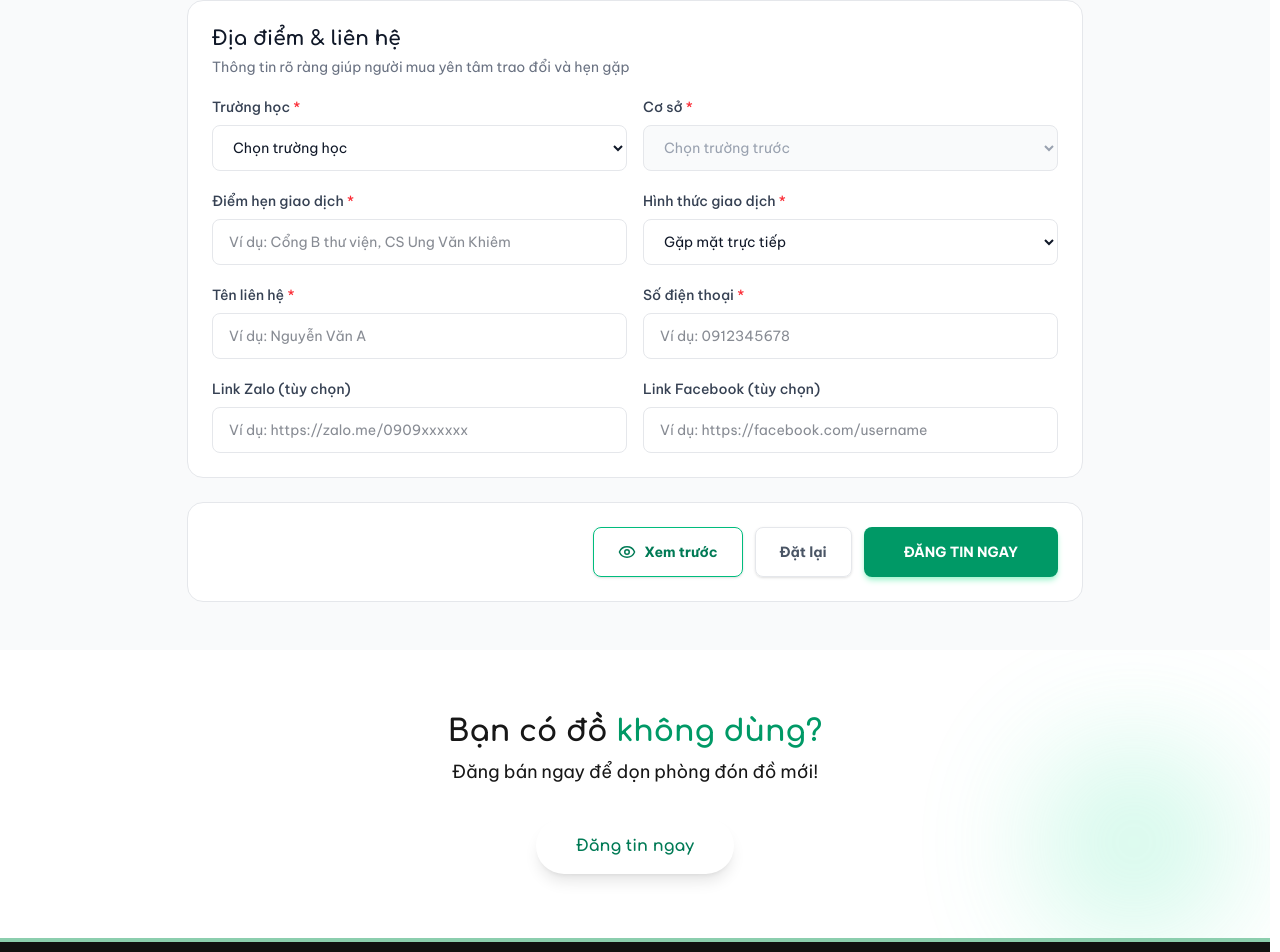
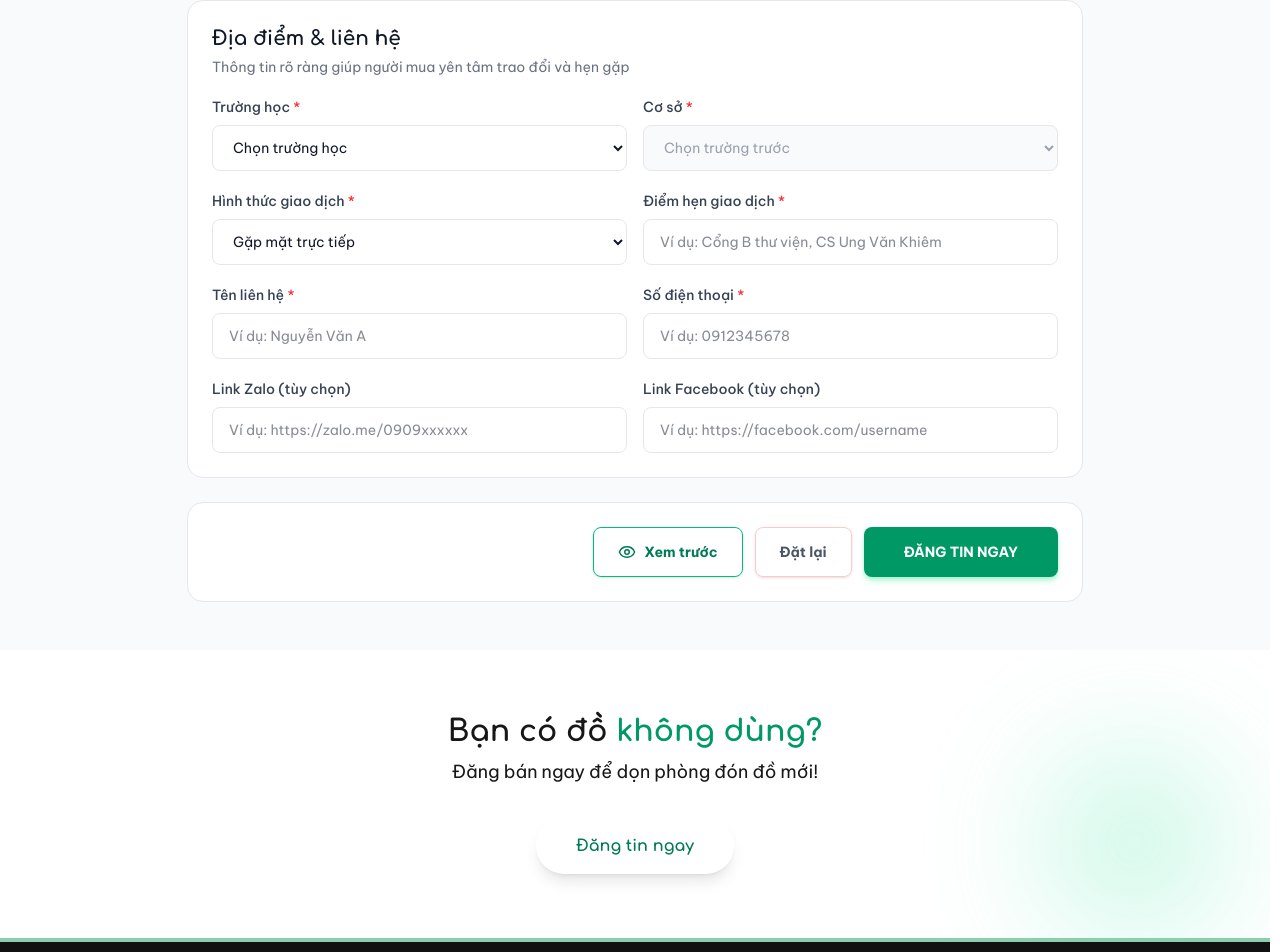
Before and after one commit to ngcnguywn0124/FE-LUM-trade-ecommerce, a Next.js app: page /dang-tin in a window 1280 px wide. Shown: the part 1673-2625 px from the top of the page. Built offline with nearby package versions, Linux system fonts and the light colour scheme.

Commit message:
style: update post v5

```diff
--- a/components/features/post-item/PostItemLocationContact.tsx
+++ b/components/features/post-item/PostItemLocationContact.tsx
@@ -71,27 +71,19 @@ const PostItemLocationContact = ({ formData, errors, onFieldChange }: PostItemLo
 
         <div className="grid grid-cols-1 md:grid-cols-2 gap-4">
           <div>
-            <label htmlFor="post-meeting-point" className="block text-sm font-medium text-gray-700 mb-2">
-              Điểm hẹn giao dịch <span className="text-red-500">*</span>
-            </label>
-            <input
-              id="post-meeting-point"
-              value={formData.meetingPoint}
-              onChange={(event) => onFieldChange('meetingPoint', event.target.value)}
-              placeholder="Ví dụ: Cổng B thư viện, CS Ung Văn Khiêm"
-              className="w-full rounded-lg border border-gray-200 px-4 py-3 text-sm text-gray-900 transition-all focus:outline-none focus:ring-2 focus:ring-emerald-500 focus:border-emerald-500"
-            />
-            {errors.meetingPoint && <p className="mt-1 text-xs text-red-500 font-medium">{errors.meetingPoint}</p>}
-          </div>
-
-          <div>
             <label htmlFor="post-transaction-type" className="block text-sm font-medium text-gray-700 mb-2">
               Hình thức giao dịch <span className="text-red-500">*</span>
             </label>
             <select
               id="post-transaction-type"
               value={formData.transactionType}
-              onChange={(event) => onFieldChange('transactionType', event.target.value as TransactionType)}
+              onChange={(event) => {
+                const value = event.target.value as TransactionType;
+                onFieldChange('transactionType', value);
+                if (value === 'delivery') {
+                  onFieldChange('meetingPoint', '');
+                }
+              }}
               className="w-full rounded-lg border border-gray-200 px-4 py-3 text-sm text-gray-900 transition-all focus:outline-none focus:ring-2 focus:ring-emerald-500 focus:border-emerald-500 cursor-pointer bg-white"
             >
               {transactionTypeOptions.map((option) => (
@@ -101,6 +93,23 @@ const PostItemLocationContact = ({ formData, errors, onFieldChange }: PostItemLo
               ))}
             </select>
             {errors.transactionType && <p className="mt-1 text-xs text-red-500 font-medium">{errors.transactionType}</p>}
+          </div>
+
+          <div className={formData.transactionType === 'delivery' ? 'opacity-50 pointer-events-none' : ''}>
+            <label htmlFor="post-meeting-point" className="block text-sm font-medium text-gray-700 mb-2">
+              Điểm hẹn giao dịch <span className="text-red-500">*</span>
+            </label>
+            <input
+              id="post-meeting-point"
+              value={formData.meetingPoint}
+              onChange={(event) => onFieldChange('meetingPoint', event.target.value)}
+              disabled={formData.transactionType === 'delivery'}
+              placeholder={formData.transactionType === 'delivery' ? "Không cần điểm hẹn khi giao hàng" : "Ví dụ: Cổng B thư viện, CS Ung Văn Khiêm"}
+              className="w-full rounded-lg border border-gray-200 px-4 py-3 text-sm text-gray-900 transition-all focus:outline-none focus:ring-2 focus:ring-emerald-500 focus:border-emerald-500 disabled:bg-gray-50"
+            />
+            {errors.meetingPoint && formData.transactionType !== 'delivery' && (
+              <p className="mt-1 text-xs text-red-500 font-medium">{errors.meetingPoint}</p>
+            )}
           </div>
         </div>
 
--- a/components/features/post-item/PostItemPage.tsx
+++ b/components/features/post-item/PostItemPage.tsx
@@ -157,9 +157,14 @@ const PostItemPage = () => {
 
     if (!formData.schoolId) nextErrors.schoolId = 'Vui lòng chọn trường học.';
     if (!formData.campusId) nextErrors.campusId = 'Vui lòng chọn cơ sở.';
-    if (formData.meetingPoint.trim().length < 5) {
-      nextErrors.meetingPoint = 'Vui lòng nhập điểm hẹn cụ thể (ít nhất 5 ký tự).';
+
+    // Only validate meeting point if it's not strictly 'delivery'
+    if (formData.transactionType !== 'delivery') {
+      if (formData.meetingPoint.trim().length < 5) {
+        nextErrors.meetingPoint = 'Vui lòng nhập điểm hẹn cụ thể (ít nhất 5 ký tự).';
+      }
     }
+
     if (!formData.contactName.trim()) nextErrors.contactName = 'Vui lòng nhập tên liên hệ.';
     if (!/^\d{10,11}$/.test(formData.contactPhone)) {
       nextErrors.contactPhone = 'Số điện thoại phải gồm 10-11 chữ số.';
@@ -250,7 +255,7 @@ const PostItemPage = () => {
                 </button>
                 <button
                   type="button"
-                  className="px-6 py-3.5 rounded-lg border border-gray-200 text-sm font-bold text-gray-600 hover:bg-gray-50 hover:border-gray-300 transition-all cursor-pointer shadow-sm active:scale-95"
+                  className="px-6 py-3.5 rounded-lg border border-red-200 text-sm font-bold text-gray-600 hover:bg-red-50 hover:border-red-300 transition-all cursor-pointer shadow-sm active:scale-95"
                   onClick={() => {
                     formData.imagePreviews.forEach((preview) => URL.revokeObjectURL(preview));
                     setFormData(initialFormData);
```
